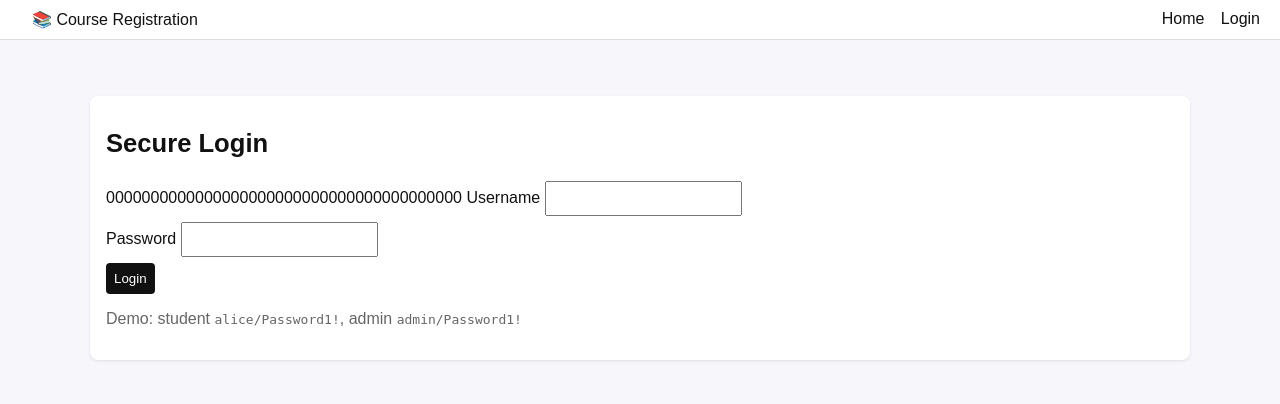
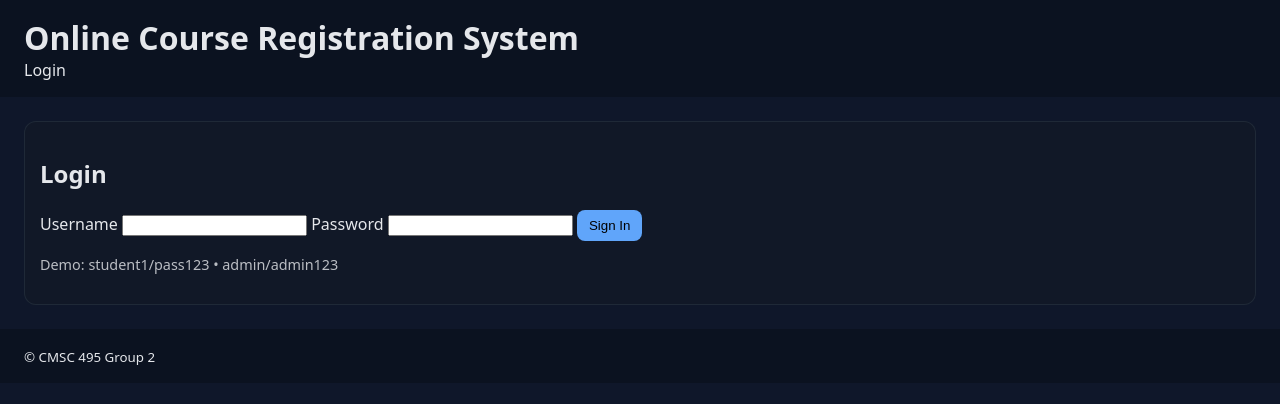
Before and after one commit to pra511996/online-course-registration, a Flask app: page /login in a window 1280 px wide. Shown: the top 404 px of the page. Run offline with Flask 3, Linux system fonts and the light colour scheme.

Commit message:
Replaced old content with updated project

```diff
--- a/app.py
+++ b/app.py
@@ -1,272 +1,259 @@
+from flask import Flask, render_template, request, redirect, url_for, session, flash, g
+import sqlite3, os
+from werkzeug.security import generate_password_hash, check_password_hash
+from datetime import timedelta
 
-from flask import Flask, request, redirect, url_for, render_template, flash, session
-from flask_wtf import CSRFProtect
-from werkzeug.security import generate_password_hash, check_password_hash
-from functools import wraps
+DATABASE = os.path.join(os.path.dirname(__file__), "ocrs.db")
 
-# ------------------------
-# Core Models & Exceptions
-# ------------------------
-class CapacityFullError(Exception): pass
-class NotEnrolledError(Exception): pass
-class DuplicateEnrollError(Exception): pass
-class NotFoundError(Exception): pass
+def get_db():
+    if 'db' not in g:
+        g.db = sqlite3.connect(DATABASE)
+        g.db.row_factory = sqlite3.Row
+    return g.db
 
-class Course:
-    def __init__(self, course_id, title, capacity):
-        self.course_id = course_id
-        self.title = title
-        self.capacity = int(capacity)
-        self.enrolled_students = []
+def close_db(e=None):
+    db = g.pop('db', None)
+    if db is not None:
+        db.close()
 
-    def has_seat(self):
-        return len(self.enrolled_students) < self.capacity
+def init_db():
+    db = get_db()
+    db.executescript('''
+    PRAGMA foreign_keys = ON;
+    CREATE TABLE IF NOT EXISTS users (
+        id INTEGER PRIMARY KEY AUTOINCREMENT,
+        username TEXT UNIQUE NOT NULL,
+        password_hash TEXT NOT NULL,
+        role TEXT CHECK(role IN ('student','admin')) NOT NULL
+    );
+    CREATE TABLE IF NOT EXISTS courses (
+        id INTEGER PRIMARY KEY AUTOINCREMENT,
+        code TEXT UNIQUE NOT NULL,
+        title TEXT NOT NULL,
+        credits INTEGER NOT NULL CHECK(credits > 0)
+    );
+    CREATE TABLE IF NOT EXISTS enrollments (
+        id INTEGER PRIMARY KEY AUTOINCREMENT,
+        user_id INTEGER NOT NULL,
+        course_id INTEGER NOT NULL,
+        FOREIGN KEY(user_id) REFERENCES users(id) ON DELETE CASCADE,
+        FOREIGN KEY(course_id) REFERENCES courses(id) ON DELETE CASCADE,
+        UNIQUE(user_id, course_id)
+    );
+    ''')
+    db.commit()
 
-    def register_student(self, student):
-        if student in self.enrolled_students:
-            raise DuplicateEnrollError(f"{student.student_id} already enrolled in {self.course_id}")
-        if not self.has_seat():
-            raise CapacityFullError(f"{self.course_id} is full")
-        self.enrolled_students.append(student)
-        return True
+def seed_demo():
+    db = get_db()
 
-    def drop_student(self, student):
-        if student not in self.enrolled_students:
-            raise NotEnrolledError(f"{student.student_id} not enrolled in {self.course_id}")
-        self.enrolled_students.remove(student)
-        return True
+    def maybe_user(username, password, role):
+        if not db.execute("SELECT 1 FROM users WHERE username=?", (username,)).fetchone():
+            db.execute(
+                "INSERT INTO users (username,password_hash,role) VALUES (?,?,?)",
+                (username, generate_password_hash(password), role)
+            )
 
-class Student:
-    def __init__(self, student_id, name):
-        self.student_id = student_id
-        self.name = name
-        self.registered_courses = []
+    maybe_user("student1", "pass123", "student")
+    maybe_user("admin", "admin123", "admin")
 
-    def register_for_course(self, course):
-        if course.register_student(self):
-            if course not in self.registered_courses:
-                self.registered_courses.append(course)
-            return True
-        return False
+    for code, title, credits in [
+        ("CMSC101", "Intro to Programming", 3),
+        ("CMSC215", "Data Structures", 4),
+        ("CMSC325", "Database Systems", 3),
+        ("CMSC330", "Web Development", 3),
+        ("CMSC340", "Software Engineering", 3),
+    ]:
+        if not db.execute("SELECT 1 FROM courses WHERE code=?", (code,)).fetchone():
+            db.execute(
+                "INSERT INTO courses(code,title,credits) VALUES(?,?,?)",
+                (code, title, credits)
+            )
+    db.commit()
 
-    def drop_course(self, course):
-        if course.drop_student(self):
-            if course in self.registered_courses:
-                self.registered_courses.remove(course)
-            return True
-        return False
+def create_app():
+    app = Flask(__name__)
+    app.secret_key = os.environ.get("FLASK_SECRET_KEY", "devsecret")
+    app.permanent_session_lifetime = timedelta(hours=8)
 
-class RegistrationSystem:
-    def __init__(self):
-        self.courses = {}
-        self.students = {}
+    # Secure session cookies (aligns with non-functional reqs)
+    app.config.update(
+        SESSION_COOKIE_HTTPONLY=True,
+        SESSION_COOKIE_SAMESITE="Lax",
+        SESSION_COOKIE_SECURE=bool(os.environ.get("FLASK_COOKIE_SECURE", ""))  # set env var to enable on HTTPS
+    )
 
-    def add_course(self, course):
-        self.courses[course.course_id] = course
+    app.teardown_appcontext(close_db)
 
-    def add_student(self, student):
-        self.students[student.student_id] = student
+    @app.before_request
+    def _ensure_db():
+        # Ensures tables exist; cheap no-op after first create
+        init_db()
 
-    def get_course(self, course_id):
-        if course_id not in self.courses:
-            raise NotFoundError(f"Course {course_id} not found")
-        return self.courses[course_id]
+    # Initialize schema + seed once at startup (safe to call repeatedly)
+    with app.app_context():
+        init_db()
+        seed_demo()
 
-    def get_student(self, student_id):
-        if student_id not in self.students:
-            raise NotFoundError(f"Student {student_id} not found")
-        return self.students[student_id]
+    def current_user():
+        if 'user_id' in session:
+            return get_db().execute(
+                "SELECT * FROM users WHERE id=?", (session['user_id'],)
+            ).fetchone()
+        return None
 
-    def enroll(self, student_id, course_id):
-        return self.get_student(student_id).register_for_course(self.get_course(course_id))
+    def login_required(role=None):
+        from functools import wraps
+        def deco(fn):
+            @wraps(fn)
+            def wrapper(*a, **k):
+                u = current_user()
+                if not u:
+                    flash("Please log in.", "warning")
+                    return redirect(url_for('login'))
+                if role and u['role'] != role:
+                    flash("Unauthorized.", "danger")
+                    return redirect(url_for('dashboard'))
+                return fn(*a, **k)
+            return wrapper
+        return deco
 
-    def drop(self, student_id, course_id):
-        return self.get_student(student_id).drop_course(self.get_course(course_id))
+    @app.route('/')
+    def index():
+        return redirect(url_for('dashboard') if session.get('user_id') else url_for('login'))
 
-# ------------------------
-# Flask App Setup
-# ------------------------
-app = Flask(__name__)
-app.config['SECRET_KEY'] = "dev-secret-change-me"
-csrf = CSRFProtect(app)
+    @app.route('/login', methods=['GET', 'POST'])
+    def login():
+        if request.method == 'POST':
+            u = request.form['username'].strip()
+            p = request.form['password']
+            row = get_db().execute("SELECT * FROM users WHERE username=?", (u,)).fetchone()
+            if row and check_password_hash(row['password_hash'], p):
+                session['user_id'] = row['id']
+                session.permanent = True
+                flash(f"Welcome, {u}!", "success")
+                return redirect(url_for('dashboard'))
+            flash("Invalid credentials.", "danger")
+        return render_template('login.html')
 
-system = RegistrationSystem()
+    @app.route('/logout')
+    def logout():
+        session.clear()
+        flash("Logged out.", "info")
+        return redirect(url_for('login'))
 
-# seed demo data
-for c in [
-    Course("CMSC101", "Intro to Computer Science", 3),
-    Course("CMSC220", "Data Structures", 2),
-    Course("CMSC330", "Advanced Programming", 2),
-    Course("CMSC495", "Capstone Project", 1),
-]:
-    system.add_course(c)
-alice = Student("S001", "Alice")
-bob = Student("S002", "Bob")
-system.add_student(alice); system.add_student(bob)
+    @app.route('/dashboard')
+    def dashboard():
+        db = get_db()
+        u = current_user()
+        if not u:
+            return redirect(url_for('login'))
+        enrolled = db.execute("""
+            SELECT c.* FROM enrollments e
+            JOIN courses c ON c.id = e.course_id
+            WHERE e.user_id = ?
+        """, (u['id'],)).fetchall()
+        courses = db.execute("SELECT * FROM courses ORDER BY code").fetchall()
+        total = sum([c['credits'] for c in enrolled])
+        return render_template('dashboard.html', user=u, enrolled=enrolled, all_courses=courses, total_credits=total)
 
-# demo users
-USERS = {
-    "alice": {"pw": generate_password_hash("Password1!"), "role": "student", "student_id": "S001"},
-    "admin": {"pw": generate_password_hash("Password1!"), "role": "admin"},
-}
+    MAX_CREDITS = 9
 
-# ------------------------
-# Auth Helpers
-# ------------------------
-def login_required(f):
-    @wraps(f)
-    def wrapper(*args, **kwargs):
-        if not session.get("user"):
-            flash("Please sign in first.", "error")
-            return redirect(url_for("login"))
-        return f(*args, **kwargs)
-    return wrapper
+    @app.route('/register/<int:course_id>', methods=['POST'])
+    def register(course_id):
+        u = current_user()
+        if not u:
+            flash("Please log in.", "warning")
+            return redirect(url_for('login'))
 
-def role_required(role):
-    def deco(f):
-        @wraps(f)
-        def wrapper(*args, **kwargs):
-            if session.get("role") != role:
-                flash("Not authorized.", "error")
-                return redirect(url_for("home"))
-            return f(*args, **kwargs)
-        return wrapper
-    return deco
+        db = get_db()
+        if db.execute(
+            "SELECT 1 FROM enrollments WHERE user_id=? AND course_id=?",
+            (u['id'], course_id)
+        ).fetchone():
+            flash("Already enrolled.", "warning")
+            return redirect(url_for('dashboard'))
 
-# ------------------------
-# Routes
-# ------------------------
-@app.route("/")
-def home():
-    # New professional homepage with feature tiles (links)
-    return render_template("home.html", title="Home")
+        total = db.execute("""
+            SELECT COALESCE(SUM(c.credits),0)
+            FROM enrollments e JOIN courses c ON c.id = e.course_id
+            WHERE e.user_id = ?
+        """, (u['id'],)).fetchone()[0]
 
-@app.route("/login", methods=["GET","POST"])
-def login():
-    if request.method == "POST":
-        username = request.form.get("username","").lower()
-        password = request.form.get("password","")
-        user = USERS.get(username)
-        if not user or not check_password_hash(user["pw"], password):
-            flash("Invalid credentials", "error")
-            return redirect(url_for("login"))
-        session["user"] = username
-        session["role"] = user["role"]
-        if user.get("student_id"):
-            session["student_id"] = user["student_id"]
-        flash(f"Welcome {username}", "success")
-        return redirect(url_for("home"))
-    return render_template("login.html", title="Login")
+        course = db.execute("SELECT * FROM courses WHERE id=?", (course_id,)).fetchone()
+        if not course:
+            flash("Course not found.", "danger")
+            return redirect(url_for('dashboard'))
 
-@app.route("/logout")
-def logout():
-    session.clear()
-    flash("Signed out", "success")
-    return redirect(url_for("home"))
+        if total + course['credits'] > MAX_CREDITS:
+            flash(f"Credit limit exceeded (max {MAX_CREDITS}).", "danger")
+            return redirect(url_for('dashboard'))
 
-@app.route("/student")
-@login_required
-@role_required("student")
-def student_dashboard():
-    q = request.args.get("q","").lower()
-    courses = list(system.courses.values())
-    if q:
-        courses = [c for c in courses if q in (c.course_id + " " + c.title).lower()]
-    current_student = system.get_student(session["student_id"])
-    return render_template("student.html", courses=courses, current_student=current_student, title="Student")
+        db.execute("INSERT INTO enrollments(user_id, course_id) VALUES(?, ?)", (u['id'], course_id))
+        db.commit()
+        flash("Enrolled.", "success")
+        return redirect(url_for('dashboard'))
 
-@app.route("/student/enroll", methods=["POST"])
-@login_required
-@role_required("student")
-def enroll_course():
-    sid = session.get("student_id"); cid = request.form.get("course_id")
-    try:
-        system.enroll(sid, cid)
-        flash(f"Enrolled in {cid}", "success")
-    except Exception as e:
-        flash(str(e), "error")
-    return redirect(url_for("student_dashboard"))
+    @app.route('/drop/<int:course_id>', methods=['POST'])
+    def drop(course_id):
+        u = current_user()
+        if not u:
+            flash("Please log in.", "warning")
+            return redirect(url_for('login'))
+        db = get_db()
+        db.execute("DELETE FROM enrollments WHERE user_id=? AND course_id=?", (u['id'], course_id))
+        db.commit()
+        flash("Dropped.", "info")
+        return redirect(url_for('dashboard'))
 
-@app.route("/student/drop", methods=["POST"])
-@login_required
-@role_required("student")
-def drop_course():
-    sid = session.get("student_id"); cid = request.form.get("course_id")
-    try:
-        system.drop(sid, cid)
-        flash(f"Dropped {cid}", "success")
-    except Exception as e:
-        flash(str(e), "error")
-    return redirect(url_for("student_dashboard"))
+    @app.route('/admin/courses')
+    def admin_courses():
+        u = current_user()
+        if not u or u['role'] != 'admin':
+            flash("Unauthorized.", "danger")
+            return redirect(url_for('dashboard'))
+        courses = get_db().execute("SELECT * FROM courses ORDER BY code").fetchall()
+        return render_template('admin_courses.html', courses=courses, user=u)
 
-@app.route("/structure")
-@login_required
-def view_structure():
-    # Simple "structure" page that shows all courses and enrollment snapshot
-    snapshot = [
-        {
-            "course_id": c.course_id,
-            "title": c.title,
-            "capacity": c.capacity,
-            "enrolled": len(c.enrolled_students),
-            "has_seat": c.has_seat(),
-        } for c in system.courses.values()
-    ]
-    return render_template("structure.html", snapshot=snapshot, title="Structure")
+    @app.route('/admin/courses/add', methods=['POST'])
+    def add_course():
+        u = current_user()
+        if not u or u['role'] != 'admin':
+            flash("Unauthorized.", "danger")
+            return redirect(url_for('dashboard'))
 
-@app.route("/admin")
-@login_required
-@role_required("admin")
-def admin_dashboard():
-    return render_template("admin.html", courses=system.courses.values(), title="Admin")
+        code = request.form['code'].strip().upper()
+        title = request.form['title'].strip()
+        credits = int(request.form['credits'])
+        db = get_db()
+        try:
+            db.execute("INSERT INTO courses(code,title,credits) VALUES(?,?,?)", (code, title, credits))
+            db.commit()
+            flash("Added course.", "success")
+        except sqlite3.IntegrityError:
+            flash("Course exists or invalid.", "danger")
+        return redirect(url_for('admin_courses'))
 
-@app.route("/admin/course", methods=["POST"])
-@login_required
-@role_required("admin")
-def admin_create_course():
-    cid = request.form.get("course_id"); title = request.form.get("title"); cap = int(request.form.get("capacity","0"))
-    if not cid or not title or cap <= 0:
-        flash("Provide Course ID, Title, and positive Capacity.", "error")
-        return redirect(url_for("admin_dashboard"))
-    system.add_course(Course(cid, title, cap))
-    flash(f"Course {cid} created", "success")
-    return redirect(url_for("admin_dashboard"))
+    @app.route('/admin/courses/<int:course_id>/delete', methods=['POST'])
+    def delete_course(course_id):
+        u = current_user()
+        if not u or u['role'] != 'admin':
+            flash("Unauthorized.", "danger")
+            return redirect(url_for('dashboard'))
+        db = get_db()
+        db.execute("DELETE FROM courses WHERE id=?", (course_id,))
+        db.commit()
+        flash("Deleted.", "info")
+        return redirect(url_for('admin_courses'))
 
-@app.route("/admin/student", methods=["POST"])
-@login_required
-@role_required("admin")
-def admin_create_student():
-    sid = request.form.get("student_id"); name = request.form.get("name")
-    if not sid or not name:
-        flash("Provide Student ID and Name.", "error")
-        return redirect(url_for("admin_dashboard"))
-    system.add_student(Student(sid, name))
-    flash(f"Student {sid} created", "success")
-    return redirect(url_for("admin_dashboard"))
+    @app.cli.command("initdb")
+    def _initdb():
+        init_db()
+        seed_demo()
+        print("Database initialized and demo data seeded.")
 
-# NEW: Set Enrollment Limits (change capacity)
-@app.route("/admin/limits", methods=["GET","POST"])
-@login_required
-@role_required("admin")
-def admin_limits():
-    if request.method == "POST":
-        cid = request.form.get("course_id")
-        try:
-            new_cap = int(request.form.get("capacity","0"))
-        except ValueError:
-            new_cap = 0
-        if not cid or new_cap <= 0:
-            flash("Select a course and set a positive capacity.", "error")
-            return redirect(url_for("admin_limits"))
-        course = system.get_course(cid)
-        # If shrinking capacity below current enrollment, prevent it
-        if new_cap < len(course.enrolled_students):
-            flash(f"Cannot set capacity below current enrollment ({len(course.enrolled_students)}).", "error")
-            return redirect(url_for("admin_limits"))
-        course.capacity = new_cap
-        flash(f"Capacity for {cid} set to {new_cap}.", "success")
-        return redirect(url_for("admin_limits"))
-    return render_template("limits.html", courses=system.courses.values(), title="Enrollment Limits")
+    return app
 
 if __name__ == "__main__":
+    app = create_app()
+    # Use FLASK_COOKIE_SECURE=1 env var when serving over HTTPS
     app.run(debug=True)
--- a/requirements.txt
+++ b/requirements.txt
@@ -1,3 +1,2 @@
-flask
-flask-wtf
-werkzeug
+Flask==3.0.0
+Werkzeug==3.0.1
--- /dev/null
+++ b/static/style.css
@@ -0,0 +1,16 @@
+body{margin:0;font-family:system-ui,Segoe UI,Roboto,Arial;background:#0f172a;color:#e5e7eb}
+header,footer{padding:16px 24px;background:#0b1220}
+h1{margin:0}
+nav a{color:#e5e7eb;margin-right:12px;text-decoration:none}
+main{padding:24px}
+.card{background:#111827;padding:16px;border-radius:12px;box-shadow:inset 0 0 0 1px #1f2937}
+.grid{display:grid;grid-template-columns:1fr 1fr;gap:16px}
+table{width:100%;border-collapse:collapse;margin-top:12px}
+th,td{border-bottom:1px solid #1f2937;padding:8px;text-align:left}
+button{background:#60a5fa;border:none;padding:8px 12px;border-radius:8px;cursor:pointer}
+button:hover{filter:brightness(1.1)}
+.inline-form input{margin-right:8px}
+.flashes{list-style:none;padding:0}
+.flashes li{margin:8px 0;padding:8px 12px;border-radius:8px}
+.success{background:#065f46}.info{background:#1e40af}.warning{background:#92400e}.danger{background:#7f1d1d}
+.hint{opacity:.8;font-size:.9rem}
--- a/templates/base.html
+++ b/templates/base.html
@@ -1,35 +1,27 @@
-<!doctype html>
-<html>
-<head>
-  <meta charset="utf-8">
-  <title>{{ title or "Course Registration" }}</title>
-  <link rel="stylesheet" href="{{ url_for('static', filename='styles.css') }}">
-</head>
-<body>
-  <div class="nav">
-    <div><a href="{{ url_for('home') }}">📚 Course Registration</a></div>
-    <div>
-      <a href="{{ url_for('home') }}">Home</a>
-      {% if session.get('user') %}
-        {% if session.get('role') == 'student' %}<a href="{{ url_for('student_dashboard') }}">Student</a>{% endif %}
-        {% if session.get('role') == 'admin' %}<a href="{{ url_for('admin_dashboard') }}">Admin</a> <a href="{{ url_for('admin_limits') }}">Set Limits</a>{% endif %}
+{% set user = user if user is defined else None %}
+<!doctype html><html><head>
+<meta charset="utf-8"><meta name="viewport" content="width=device-width, initial-scale=1">
+<title>Online Course Registration</title>
+<link rel="stylesheet" href="{{ url_for('static', filename='style.css') }}">
+</head><body>
+<header><h1>Online Course Registration System</h1>
+<nav>
+{% if session.get('user_id') %}
+  <a href="{{ url_for('dashboard') }}">Dashboard</a>
+  {% if user and user['role']=='admin' %}<a href="{{ url_for('admin_courses') }}">Admin</a>{% endif %}
   <a href="{{ url_for('logout') }}">Logout</a>
 {% else %}
   <a href="{{ url_for('login') }}">Login</a>
 {% endif %}
-    </div>
-  </div>
-  <div class="container">
+</nav></header>
+<main>
 {% with messages = get_flashed_messages(with_categories=true) %}
-      {% if messages %}
-        <div class="flash">
-          {% for cat,msg in messages %}
-            <div class="{{ 'ok' if cat=='success' else 'err' }}">{{ msg }}</div>
+  {% if messages %}<ul class="flashes">
+    {% for category, message in messages %}
+      <li class="{{ category }}">{{ message }}</li>
     {% endfor %}
-        </div>
-      {% endif %}
-    {% endwith %}
+  </ul>{% endif %}{% endwith %}
 {% block content %}{% endblock %}
-  </div>
-</body>
-</html>
+</main>
+<footer><small>&copy; CMSC 495 Group 2</small></footer>
+</body></html>
--- a/templates/login.html
+++ b/templates/login.html
@@ -1,13 +1,12 @@
 {% extends "base.html" %}
 {% block content %}
-<div class="card">
-  <h1>Secure Login</h1>
+<section class="card">
+  <h2>Login</h2>
   <form method="post">
-    {{ csrf_token() }}
-    <label>Username <input name="username" required></label><br>
-    <label>Password <input type="password" name="password" required></label><br>
-    <button type="submit">Login</button>
+    <label>Username <input name="username" required></label>
+    <label>Password <input type="password" name="password" required></label>
+    <button type="submit">Sign In</button>
   </form>
-  <p class="muted">Demo: student <code>alice/Password1!</code>, admin <code>admin/Password1!</code></p>
-</div>
+  <p class="hint">Demo: student1/pass123 • admin/admin123</p>
+</section>
 {% endblock %}
```
Also changed, not shown: templates/admin_courses.html (added, +23 -0 lines), templates/dashboard.html (added, +36 -0 lines), README.md, ocrs.db (added). Lines whose indentation alone changed are shown as unchanged.
